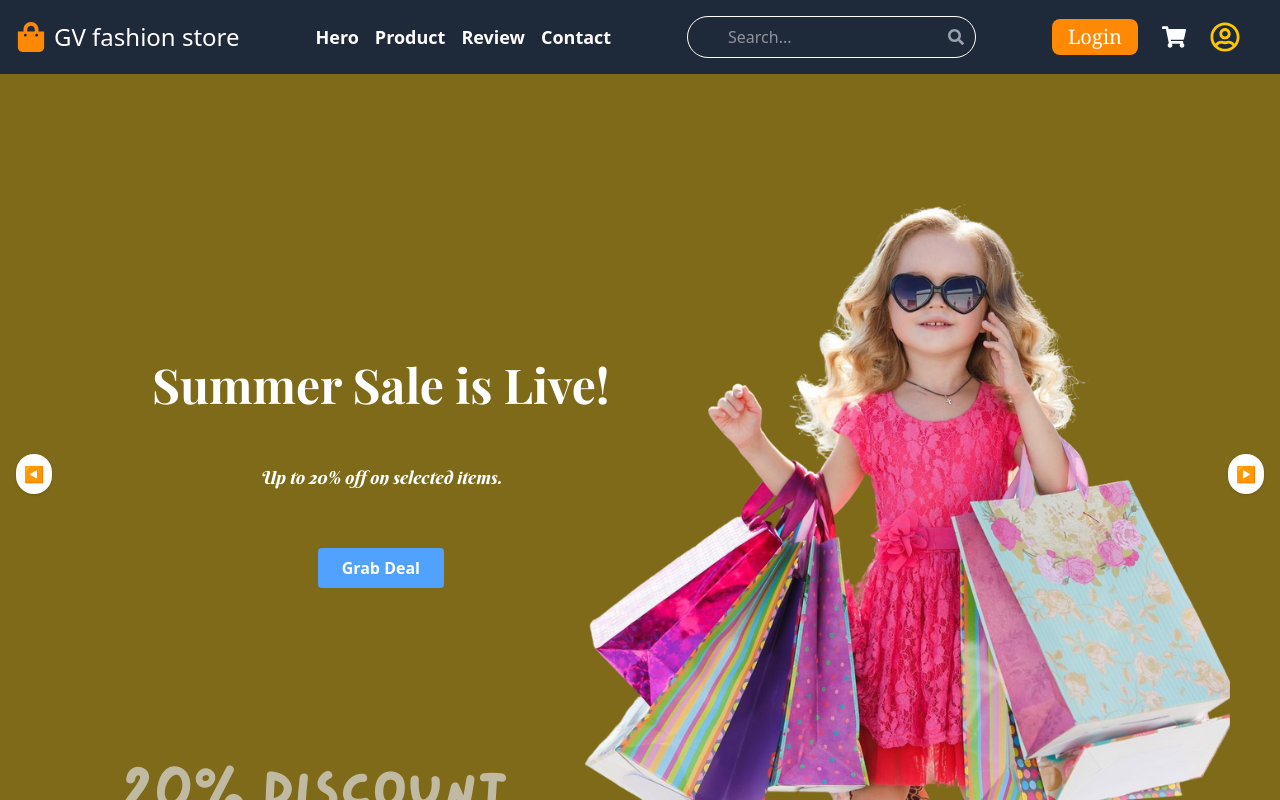
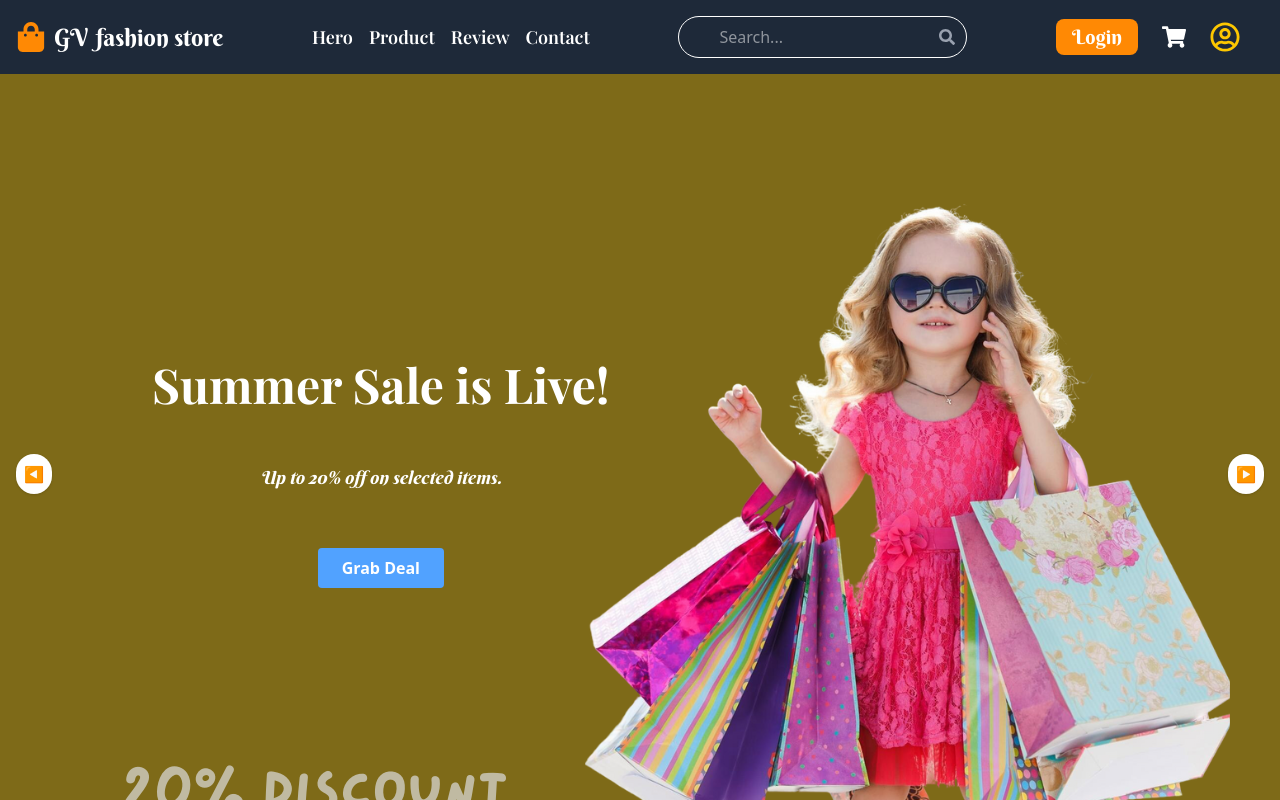
Before and after one commit to murugan9658/Online-clothes-store, a React (Vite) app: page / in a window 1280 px wide. Shown: the top 800 px of the page. Built offline with nearby package versions, Linux system fonts and the light colour scheme; the HTML template or start-up script is replaced by a standard one; a web font is replaced by a local one.

Commit message:
navbar.jsx font design update

```diff
--- a/src/Components/Navbar.jsx
+++ b/src/Components/Navbar.jsx
@@ -36,10 +36,10 @@ const Navbar = () => {
         <div className='flex items-center space-x-2'>
           {/* Logo */}
         <FaShoppingBag  className='text-3xl text-orange-400'/>
-          <h1 className='md:text-2xl'>GV fashion store</h1>
+          <h1 className='md:text-2xl flex flex-row gap-2 font-berkshire'>GV <span className='hidden md:flex'>fashion store</span></h1>
         </div>
 
-      <ul className=" hidden md:flex space-x-4 text-lg font-semibold items-center">
+      <ul className=" hidden md:flex font-playfair space-x-4 text-lg font-semibold items-center">
         <li className='cursor-pointer hover:text-orange-400 hover:scale-105 transition duration-400'>
           <HashLink smooth to={createLink("hero")} >
              Hero
@@ -74,7 +74,7 @@ const Navbar = () => {
       <div className='flex items-center space-x-6'>
       <RouterLink
         to="/login"
-        className=" flex cursor-pointer px-4 py-1 rounded-lg bg-orange-400 hover:text-blue-500 hover:scale-105 transition-transform duration-300 text-xl
+        className=" flex cursor-pointer font-berkshire px-4 py-1 rounded-lg bg-orange-400 hover:text-blue-500 hover:scale-105 transition-transform duration-300 text-xl
         text-white font-serif"
       >
         Login
```
